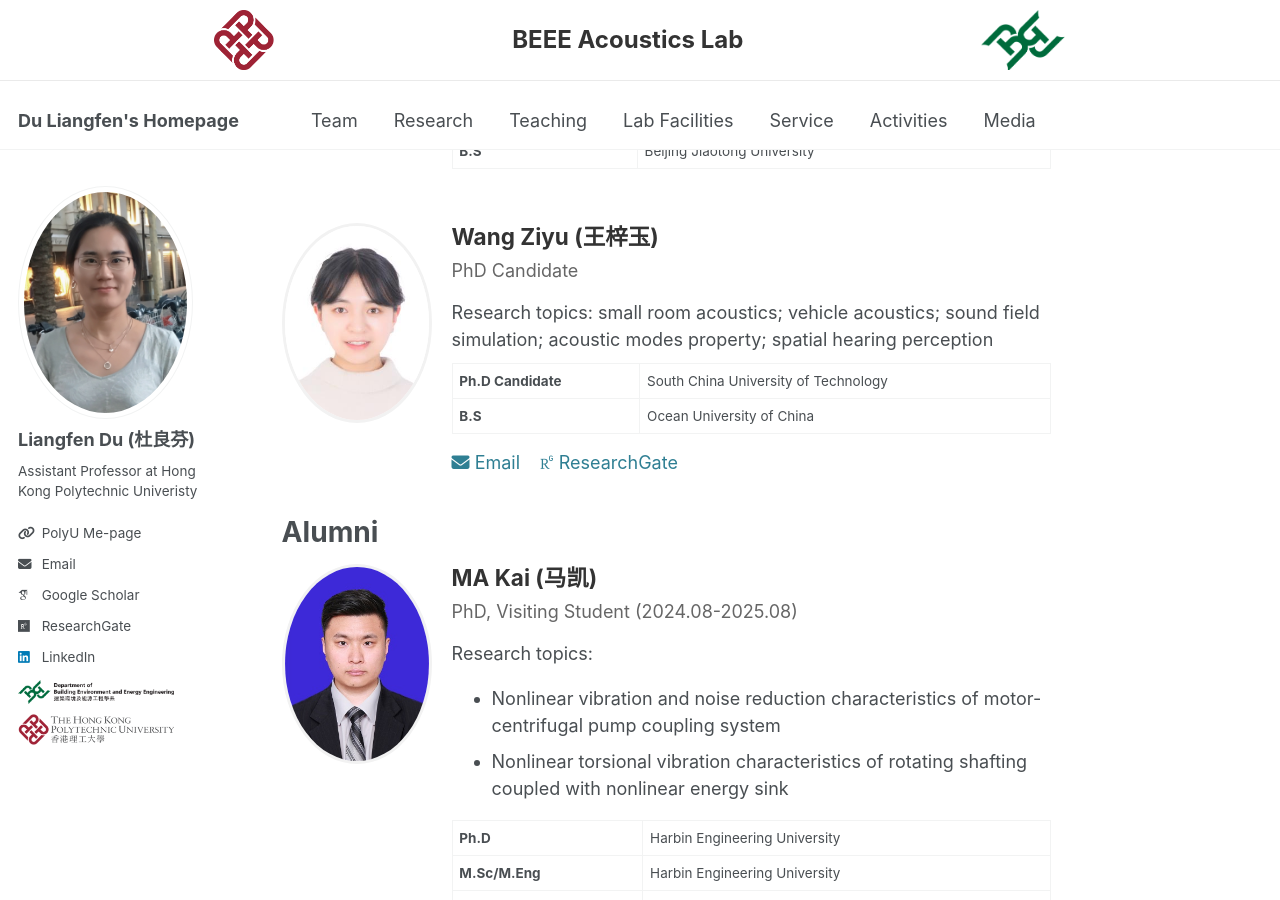
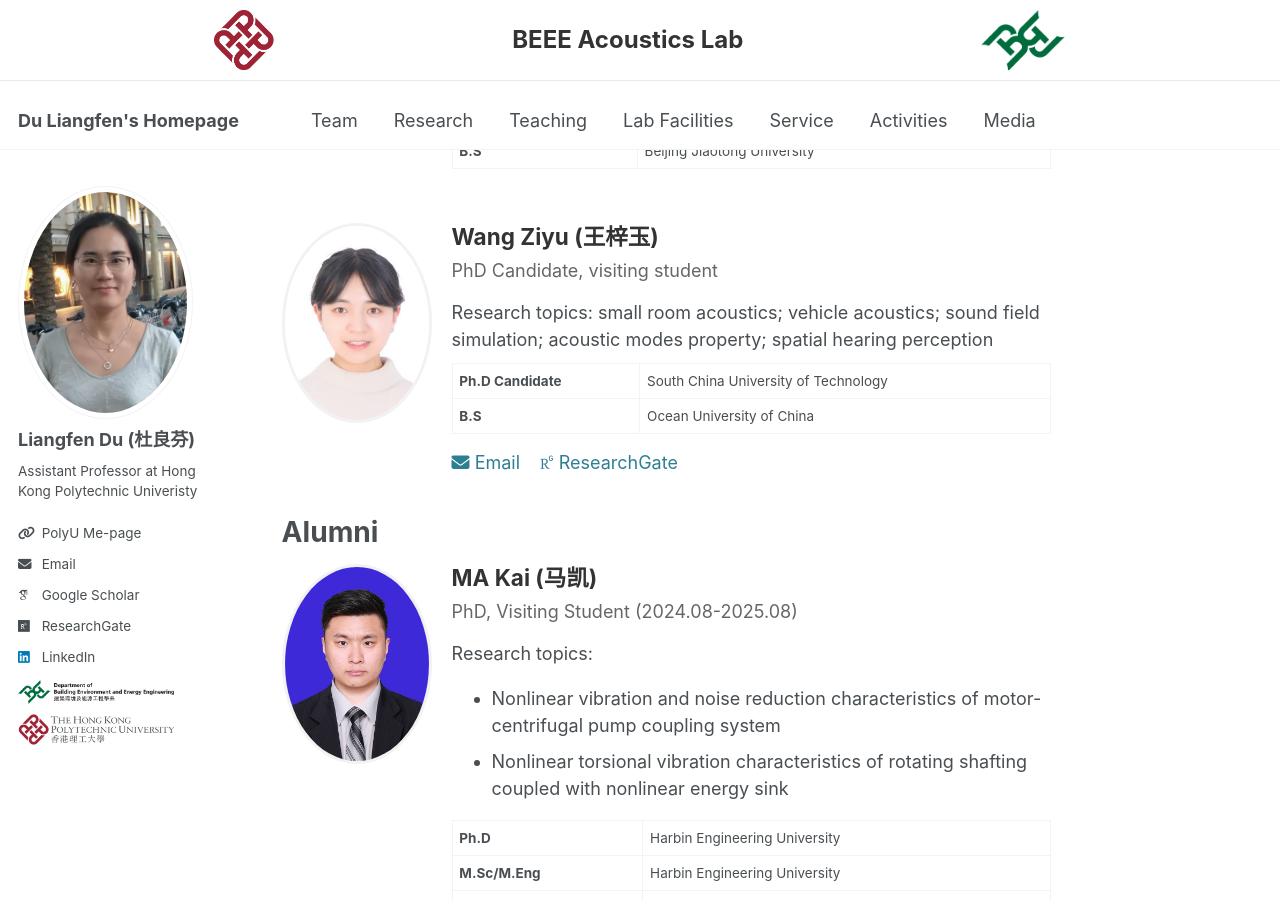
Before and after one commit to liangfen-du/liangfen-du.github.io, a Jekyll site: the page built from _pages/team.md, in a window 1280 px wide and 900 px high, scrolled down 1045 px. Built offline with Jekyll 4.4.1, drawn with Linux system fonts in a browser that asks for light colours; some web fonts are replaced.

Commit message:
Update team.md

```diff
--- a/_pages/team.md
+++ b/_pages/team.md
@@ -162,7 +162,7 @@ redirect_from:
     </div>
     <div class="team-member-info">
       <h2>Wang Ziyu (王梓玉)</h2>
-      <h3>PhD Candidate</h3>
+      <h3>PhD Candidate, visiting student </h3>
       <p>Research topics: small room acoustics; vehicle acoustics; sound field simulation; acoustic modes property; spatial hearing perception</p>
       <table>
         <tr>
```
